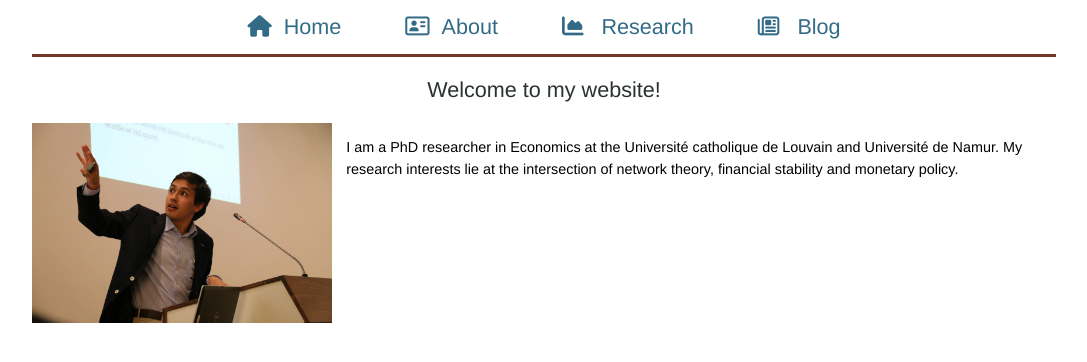
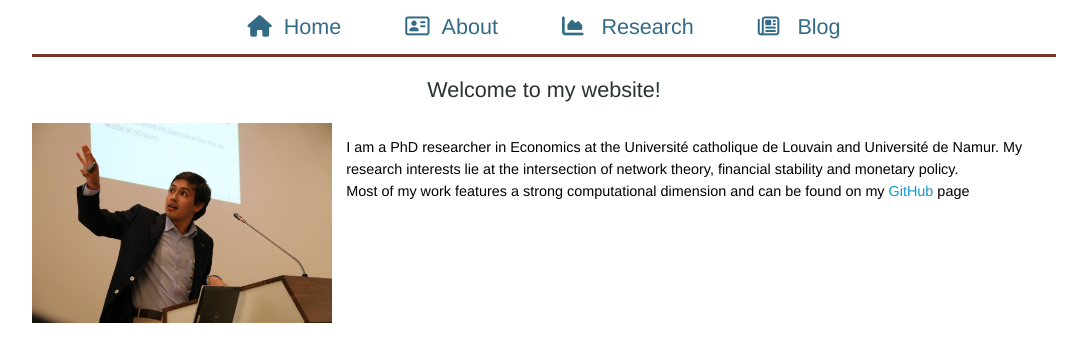
Before and after one commit to nscholtes/nscholtes.github.io, a Jekyll site: the page built from index.html, in a window 1280 px wide. Shown: the top 362 px of the page, without its empty margins (96-1183 px from the left). Built offline with Jekyll 4.4.1, drawn with Linux system fonts in a browser that asks for light colours; nearby versions of some CDN libraries.

Commit message:
Update index.html

```diff
--- a/index.html
+++ b/index.html
@@ -7,3 +7,6 @@ title: Nicolas K. Scholtes
 <img src="images/profilepic.JPG" style="border: 0pt none; margin-bottom: 1em; float: left; margin-right: 1em;" height="200">
       <p style="text-align: left;">I am a PhD researcher in Economics at the Université catholique de Louvain and Université de Namur.
 	My research interests lie at the intersection of network theory, financial stability and monetary policy.<br>
+	Most of my work features a strong computational dimension and can be found on my <a href="https://github.com/nscholtes">GitHub</a> page
+
+</p>
```
